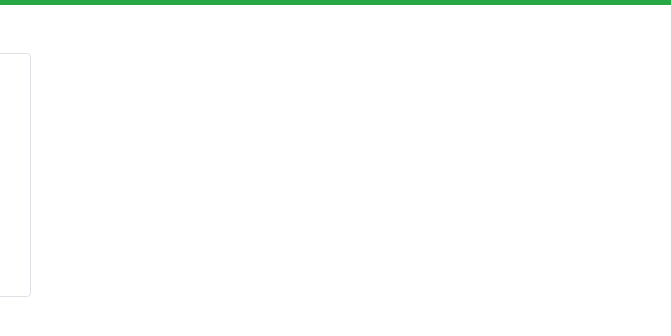
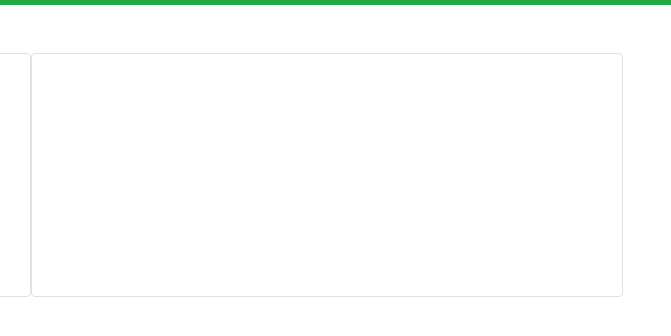
Before and after one commit to HarrisonWheeler/slap-game, a plain HTML site: page index.html in a window 1280 px wide. Shown: the part 152-488 px from the top of the page, 609-1280 px from the left. Drawn offline with nearby package versions, Linux system fonts and the light colour scheme.

Commit message:
added id

```diff
--- a/index.html
+++ b/index.html
@@ -34,11 +34,9 @@
           <h3>Name:</h3>
           <img src="https://via.placeholder.com/200x200" alt="">
         </div>
-        <!-- <div class="col-6 pt-2 text-center border rounded">
-          <button class="btn btn-lg btn-primary" onclick="punch()">Punch</button>
-          <button class="btn btn-lg btn-warning" onclick="kick()">Kick</button>
-          <button class="btn btn-lg btn-danger" onclick="slap()">Slap</button>
-        </div> -->
+        <div class="col-6 pt-2 text-center border rounded" id="insert-btns">
+
+        </div>
       </div>
 
     </section>
```
